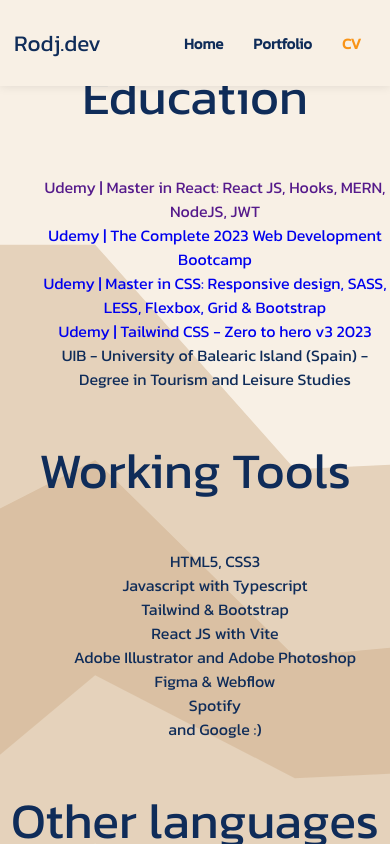
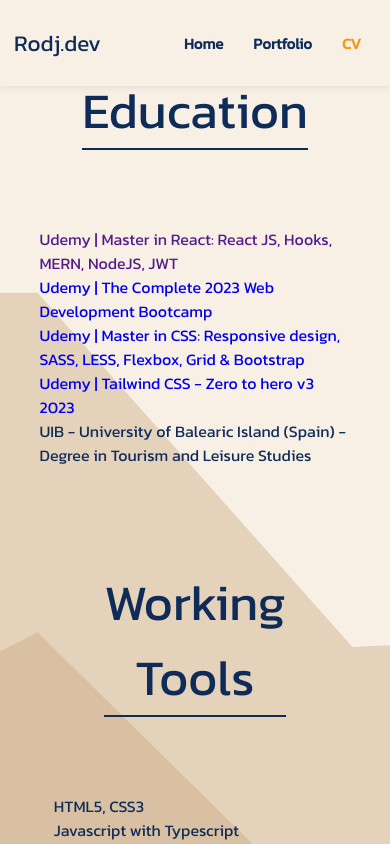
Before and after one commit to Rodjxc/portfolio, a React (Vite) app: page /CV in a window 390 px wide. Shown: the top 844 px of the page. Built offline with nearby package versions, Linux system fonts and the light colour scheme.

Commit message:
fix: finished the cv section. feat: fixed issue where it didn't scroll all the way up when browsing through pages

```diff
--- a/package.json
+++ b/package.json
@@ -19,6 +19,7 @@
     "react": "^18.2.0",
     "react-dom": "^18.2.0",
     "react-router-dom": "^6.16.0",
+    "react-scroll": "^1.9.0",
     "sort-by": "^0.0.2"
   },
   "devDependencies": {
--- a/src/App.css
+++ b/src/App.css
@@ -19,3 +19,8 @@
 .content {
   min-height: 300px;
 }
+
+:root {
+  --orange: #f3770d;
+  --blue: #0f2c59;
+}
--- a/src/Components/CV/CV.tsx
+++ b/src/Components/CV/CV.tsx
@@ -24,7 +24,7 @@
     hiddenElements.forEach((el) => observer.observe(el));
   }, []);
   return (
-    <div>
+    <div className="">
       <section className="cv">
         <article>
           <div className="education hidden">
@@ -80,7 +80,10 @@
         </article>
         <article>
           <div className="working-tools hidden">
-            <h2>Working Tools</h2>
+            <h2>
+              Working <br />
+              Tools
+            </h2>
             <ul>
               <li>HTML5, CSS3 </li>
               <li>Javascript with Typescript</li>
@@ -95,7 +98,11 @@
         </article>
         <article>
           <div className="other-languages hidden">
-            <h2>Other languages</h2>
+            <h2>
+              Other
+              <br />
+              Languages
+            </h2>
             <ul>
               <li>English | Proficient (Non-Native Speaker)</li>
               <li>Spanish | Native</li>
--- a/src/Components/CV/cv.css
+++ b/src/Components/CV/cv.css
@@ -1,40 +1,63 @@
-h2 {
-  font-weight: 400;
-  font-size: 50px;
-}
-
-li {
-  list-style: none;
-}
-li .link {
-  text-decoration: none;
-}
-
-li .link:hover {
-  color: #f44529;
-}
-
 .cv {
-  text-align: center;
   background-image: url("/img/fondo3.svg");
   background-size: cover;
   background-position: center;
   background-repeat: no-repeat;
+  padding: 8% 5%;
+  display: flex;
+  flex-wrap: wrap; /* Allow items to wrap to the next row */
+  justify-content: space-between; /* Space items evenly in the row */
+  gap: 20px; /* Adjust the gap as needed */
+  min-height: 500px;
 }
 
-.education {
-  margin-top: 15%;
+.education,
+.working-tools,
+.other-languages {
+  flex-basis: calc(33.33% - 50px); /* Set a flex basis for equal width */
+  display: flex;
+  flex-direction: column;
+  align-items: center;
 }
 
-.working-tools {
-  transition-delay: 200ms;
+.education h2,
+.working-tools h2,
+.other-languages h2 {
+  font-weight: 400;
+  font-size: 50px;
+  text-align: center;
+  border-bottom: 2px solid #0f2c59;
 }
 
-.other-languages {
-  transition-delay: 400ms;
-  margin-bottom: 2rem;
+.education ul,
+.working-tools ul,
+.other-languages ul {
+  list-style: none;
+  padding: 20px;
+  text-align: left;
 }
 
-.extra-bit {
-  background-color: #f44529;
+.education li .link,
+.working-tools li .link,
+.other-languages li .link {
+  text-decoration: none;
 }
+
+.education li .link:hover,
+.working-tools li .link:hover,
+.other-languages li .link:hover {
+  color: #f44529;
+}
+
+/* Media Query for stacking vertically on smaller screens */
+@media (max-width: 768px) {
+  .cv {
+    flex-direction: column;
+  }
+
+  .education,
+  .working-tools,
+  .other-languages {
+    flex-basis: 100%; /* Full width on smaller screens */
+  }
+}
--- a/src/Components/Home/Home.css
+++ b/src/Components/Home/Home.css
@@ -3,7 +3,7 @@
 }
 
 .home strong {
-  color: #f3770d;
+  color: var(--orange);
 }
 
 .home h2,
@@ -38,7 +38,7 @@
 
 .link-small {
   text-decoration: none;
-  color: #f3770d;
+  color: var(--orange);
 }
 
 .link-small:hover {
@@ -59,10 +59,11 @@
   position: relative;
   transition: all 1s ease-in-out;
   width: 25rem;
+  box-shadow: 5px 5px 20px rgba(0, 0, 0, 0.5);
 }
 
 .icons a {
-  color: #0f2c59;
+  color: var(--blue);
   margin-right: 10px;
 }
 
@@ -91,6 +92,11 @@
   margin: 0;
 }
 
+.second-section-text h3 {
+  font-size: x-large;
+  font-weight: 800;
+}
+
 .skills {
   display: flex;
   align-items: center;
@@ -100,7 +106,7 @@
 .skills p {
   padding-right: 2%; /* Add spacing between the text and images */
   font-size: x-large;
-  border-right: 2px solid rgba(45, 46, 50, 0.5);
+  border-right: 2px solid var(--blue);
 }
 
 .skills ul {
@@ -163,23 +169,17 @@
 .contact-text h1 {
   display: inline-block;
   padding: 20px 50px;
-  border: 2px solid #0f2c59;
+  border: 2px solid var(--blue);
   border-radius: 50%;
   font-size: x-large;
   text-align: center;
   color: #0f2c59;
-  background: #fff; /* Background color */
-  box-shadow: 0 0 10px rgba(0, 0, 0, 3);
-  animation: moveLeftRight 03s infinite alternate;
+  background: #ffe5d4; /* Background color */
+  box-shadow: 5px 5px 10px rgba(0, 0, 0, 0.5);
+  animation: moveLeftRight 5s infinite alternate;
 }
 
 /*      THIRD SECTION  |   TEAM     */
-
-.team-heading {
-  background-color: #f8f0e5;
-  margin: 0;
-  padding: 2rem;
-}
 
 .section-heading-wrapper {
   margin-top: 5%;
@@ -188,10 +188,10 @@
 .section-heading {
   display: flex;
   justify-content: center;
-  align-items: center; /* Center the letters vertically within each word */
-  margin: 0 5px; /* Adjust the spacing between words as needed */
   animation: wave 0.5s ease infinite alternate;
   position: relative;
+  font-size: x-large;
+  font-size: xx-large;
 }
 p {
   display: flex;
@@ -229,12 +229,10 @@
 
 @keyframes moveLeftRight {
   0% {
-    transform: translateX(0); /* Start position */
+    transform: translateX(-45px); /* Start position */
   }
   100% {
-    transform: translateX(
-      100px
-    ); /* End position (adjust the value as needed) */
+    transform: translateX(25px); /* End position (adjust the value as needed) */
   }
 }
 
@@ -293,7 +291,7 @@
   }
 
   .skills p {
-    border-bottom: 2px solid rgba(45, 46, 50, 0.5);
+    border-bottom: 2px solid #0f2c59;
     border-right: none;
     margin-bottom: 3rem;
     margin-right: 0;
--- a/src/Components/Home/Staff/Staff.css
+++ b/src/Components/Home/Staff/Staff.css
@@ -11,11 +11,13 @@
   border-radius: 0 0 70px 70px;
   text-align: center;
   max-width: 360px;
+  box-shadow: 5px 5px 10px rgba(0, 0, 0, 0.5);
 }
 
 .card-image {
   max-width: 100%;
   height: auto;
+  border-bottom: 2px solid #0f2c59;
 }
 
 .card h1 {
--- a/src/Components/layout/HeaderNav/HeaderNav.tsx
+++ b/src/Components/layout/HeaderNav/HeaderNav.tsx
@@ -1,7 +1,12 @@
 import { NavLink } from "react-router-dom";
+
 import "./HeaderNav.css";
 
 export const HeaderNav = () => {
+  // Small function that will take us to the top of the screen when we browse through different pages. We call with an onClick
+  const handleNavLinkClick = () => {
+    window.scrollTo({ top: 0, behavior: "smooth" });
+  };
   return (
     <header className="header">
       <nav>
@@ -13,6 +18,7 @@
             <NavLink
               to="/home"
               className={({ isActive }) => (isActive ? "active" : "")}
+              onClick={handleNavLinkClick}
             >
               Home
             </NavLink>
@@ -21,6 +27,7 @@
             <NavLink
               to="/portfolio"
               className={({ isActive }) => (isActive ? "active" : "")}
+              onClick={handleNavLinkClick}
             >
               Portfolio
             </NavLink>
@@ -32,6 +39,7 @@
             <NavLink
               to="/cv"
               className={({ isActive }) => (isActive ? "active" : "")}
+              onClick={handleNavLinkClick}
             >
               CV
             </NavLink>
```
Also changed, not shown: 1 other file (tests, documents, lock files or other folders).
